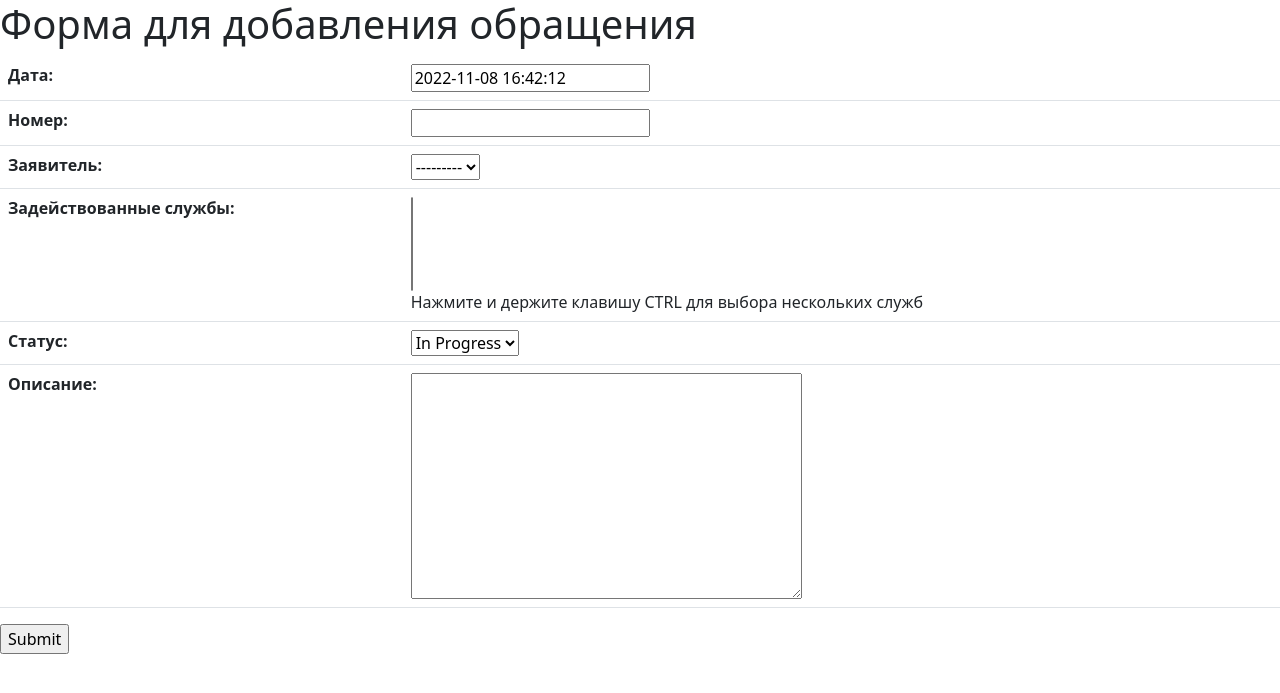
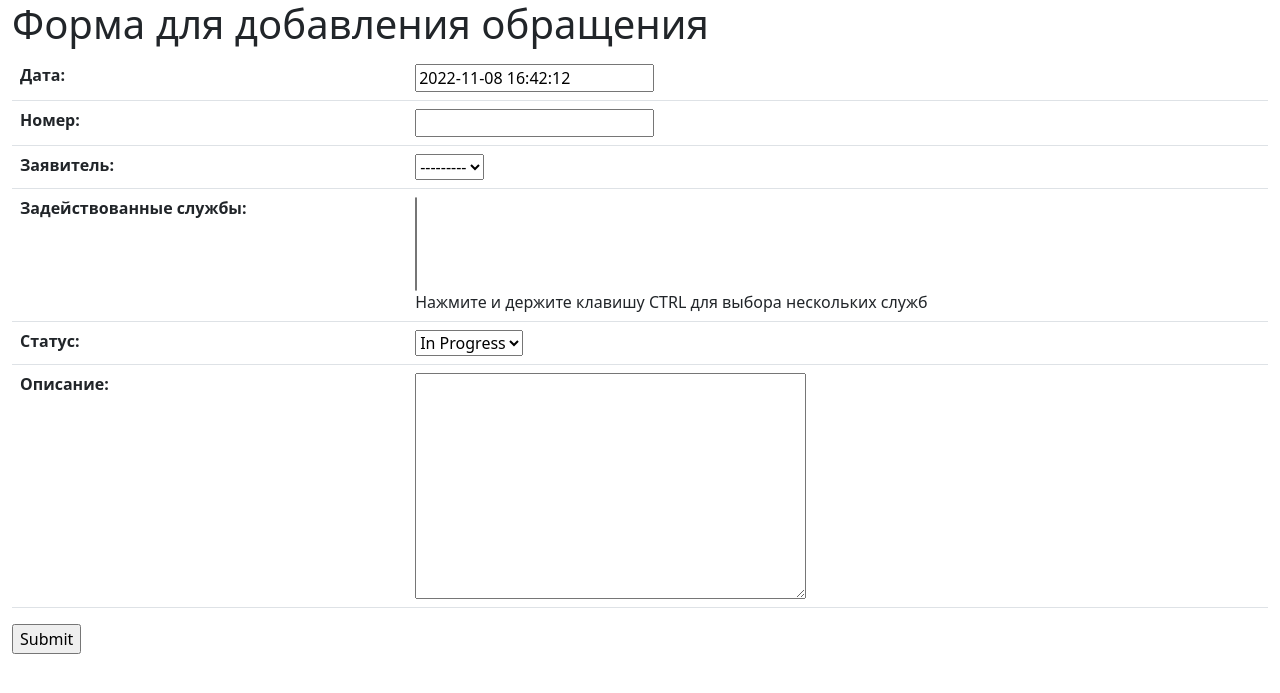
Before and after one commit to groomyjohny/Django-Intro_1_1, a Django app: page /core/add_appeal in a window 1280 px wide. Shown: the top 693 px of the page. Run offline with Django 4.2, Linux system fonts and the light colour scheme; data that the repository does not hold is empty.

Commit message:
Changed #container to .container-xxl in global_template.html

```diff
--- a/core/templates/global_template.html
+++ b/core/templates/global_template.html
@@ -10,7 +10,7 @@
         {% endblock %}
     </head>
     <body>
-        <div id="container">
+        <div class="container-xxl">
             {% block 'container' %}
             {% endblock %}
         </div>
```
